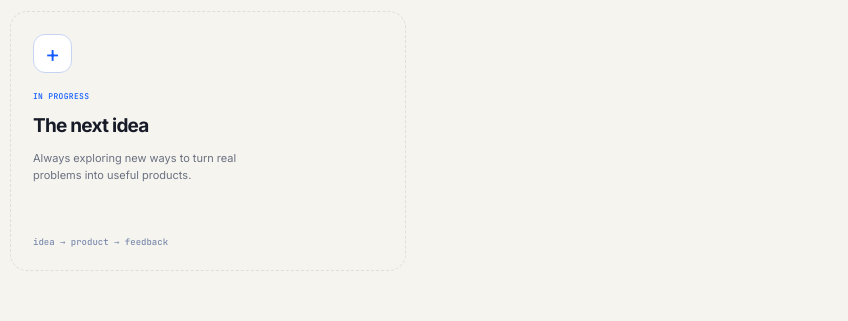
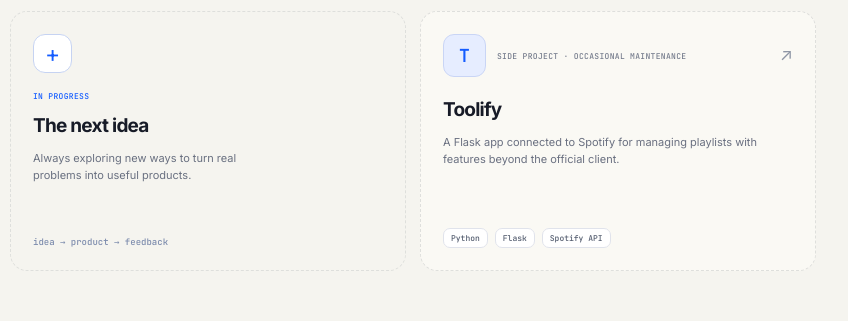
Before and after one commit to raulpadilladelgado/raulpadilladelgado.github.io, a plain HTML site: page index.html in a window 1280 px wide. Shown: the part 4508-4829 px from the top of the page, 432-1280 px from the left. Drawn offline with Linux system fonts and the light colour scheme.

Commit message:
Add Toolify to the portfolio projects

```diff
--- a/index.html
+++ b/index.html
@@ -232,6 +232,13 @@
           <h3>GitHub Actions</h3><p data-es>Acción para comprobar dependencias en pull requests y automatizar revisiones de cambios.</p><p data-en>An action to check dependencies in pull requests and automate change reviews.</p><div class="tag-list"><span>GitHub Actions</span><span>CI/CD</span><span data-es>Automatización</span><span data-en>Automation</span></div>
         </a>
         <article class="project-card project-card-next reveal"><span class="next-mark" aria-hidden="true">+</span><span class="project-type"><span data-es>En construcción</span><span data-en>In progress</span></span><h3><span data-es>La siguiente idea</span><span data-en>The next idea</span></h3><p data-es>Siempre explorando nuevas formas de convertir problemas reales en productos útiles.</p><p data-en>Always exploring new ways to turn real problems into useful products.</p><span class="next-code">idea → product → feedback</span></article>
+        <a class="project-card project-card-archive reveal" href="https://github.com/raulpadilladelgado/toolify" target="_blank" rel="noreferrer">
+          <div class="project-card-head"><span class="toolify-mark" aria-hidden="true">T</span><span class="project-type"><span data-es>Proyecto personal · mantenimiento ocasional</span><span data-en>Side project · occasional maintenance</span></span><span class="project-arrow" aria-hidden="true">↗</span></div>
+          <h3>Toolify</h3>
+          <p data-es>Aplicación Flask conectada con Spotify para gestionar playlists con funciones adicionales a las del cliente oficial.</p>
+          <p data-en>A Flask app connected to Spotify for managing playlists with features beyond the official client.</p>
+          <div class="tag-list"><span>Python</span><span>Flask</span><span>Spotify API</span></div>
+        </a>
       </div>
     </section>
 
--- a/main.css
+++ b/main.css
@@ -241,6 +241,7 @@ a.project-card:hover { transform: translateY(-5px); border-color: #b8caff; box-s
 .project-card-featured { background: linear-gradient(145deg, #fffefa 55%, #edf2ff); }
 .project-card-head { display: flex; align-items: center; gap: 11px; margin-bottom: 18px; }
 .project-card-head img { width: 43px; height: 43px; object-fit: contain; border-radius: 11px; }
+.toolify-mark { display: grid; place-items: center; flex: 0 0 43px; width: 43px; height: 43px; border: 1px solid #c9d5f5; border-radius: 11px; color: var(--blue); background: var(--blue-soft); font: 700 18px var(--mono); }
 .project-type { color: var(--blue); font: 500 8px var(--mono); text-transform: uppercase; letter-spacing: .04em; }
 .project-arrow { margin-left: auto; color: #8e96a5; font-size: 17px; }
 .project-card h3 { margin: 0 0 8px; font-size: 19px; letter-spacing: -.04em; }
@@ -248,6 +249,9 @@ a.project-card:hover { transform: translateY(-5px); border-color: #b8caff; box-s
 .project-card .tag-list { margin-top: auto; }
 .project-card .tag-list > span { font-size: 8px; padding: 4px 7px; }
 .project-card-next { justify-content: center; min-height: 260px; border-style: dashed; background: transparent; }
+.project-card-archive { border-style: dashed; background: rgba(255,254,250,.5); }
+.project-card-archive .project-type { color: #747c8c; }
+.project-card-archive:hover { background: var(--paper); }
 .next-mark { display: grid; place-items: center; width: 39px; height: 39px; margin-bottom: 18px; border: 1px solid #c6d3f2; border-radius: 12px; color: var(--blue); background: #fff; font-size: 23px; }
 .project-card-next h3 { margin-top: 10px; }
 .project-card-next p { max-width: 250px; }
```
